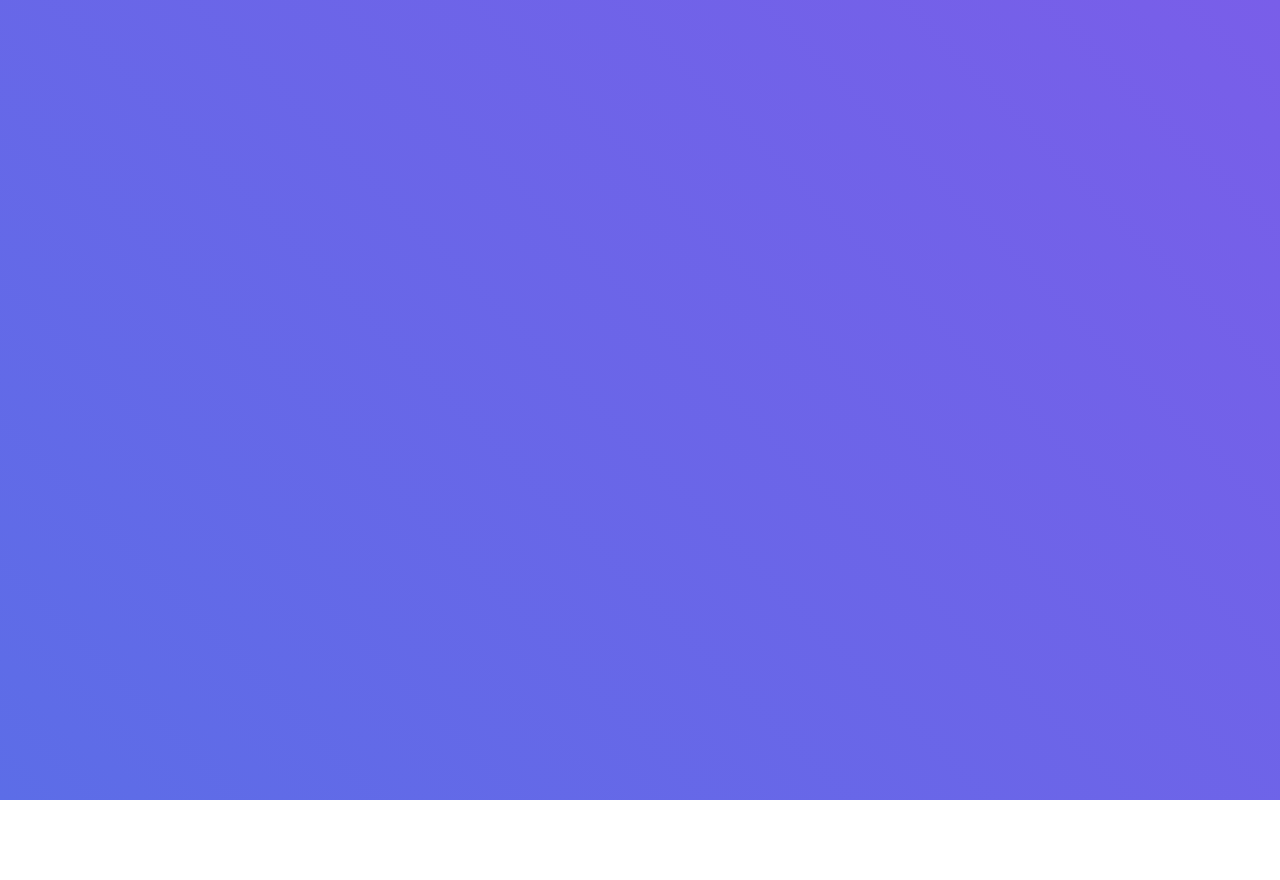
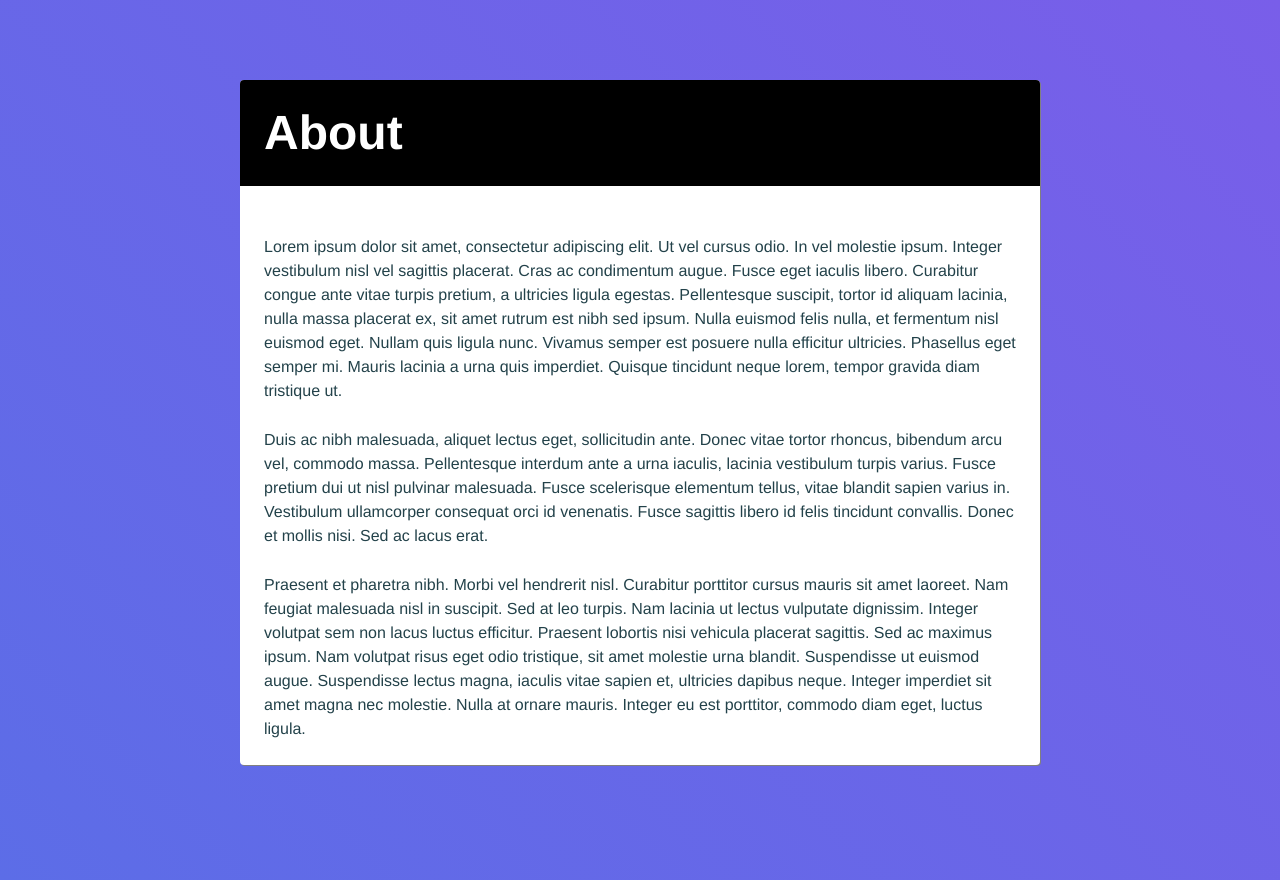
Before and after one commit to thisdot/vue-workshop-v3, a Vue app: page /about in a window 1280 px wide. Before the commit this address had no page. Before the commit the page ends 800 px from the top, so only its background shows below. Built offline with nearby package versions, Linux system fonts and the light colour scheme.

Commit message:
build: enable About view

```diff
--- a/src/components/2.views/About.vue
+++ b/src/components/2.views/About.vue
@@ -38,7 +38,7 @@
 </template>
 
 <script>
-import Static from '@/components/1.layouts/Static';
+import Static from '@/components/1.layouts/Static.vue';
 
 export default {
   name: 'About',
--- a/src/router/index.js
+++ b/src/router/index.js
@@ -8,11 +8,11 @@ const router = createRouter({
       name: 'Home',
       component: import('@/components/2.views/Home.vue'),
     },
-    // {
-    //   path: "/about",
-    //   name: "About",
-    //   component: import("@/components/2.views/About.vue"),
-    // },
+    {
+      path: '/about',
+      name: 'About',
+      component: import('@/components/2.views/About.vue'),
+    },
     // {
     //   path: "/login",
     //   name: "Login",
```
